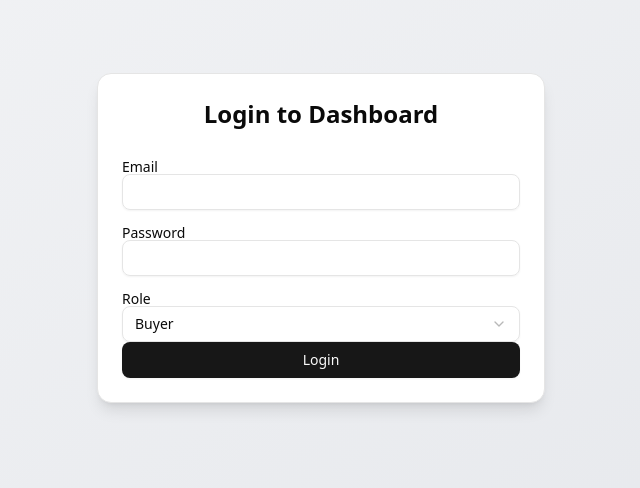
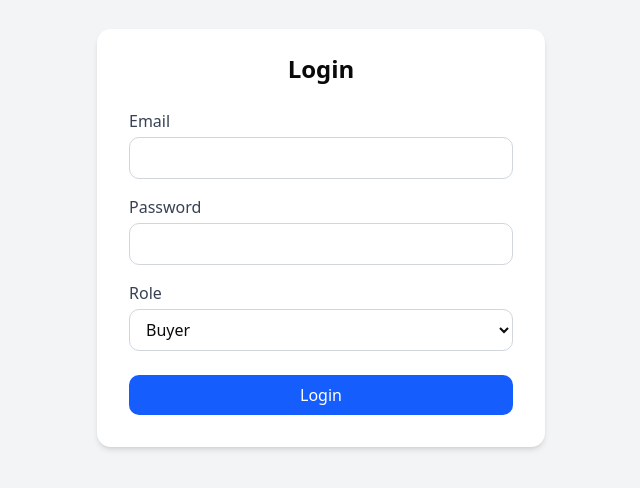
Before and after one commit to mpawank/role-based-buyer-vendor, a Next.js app: page / in a window 1280 px wide. Shown: the part 162-650 px from the top of the page, without its empty margins (319-959 px from the left). Built offline with nearby package versions, Linux system fonts and the light colour scheme.

Commit message:
resolving the deployemtn errors

```diff
--- a/app/login/page.tsx
+++ b/app/login/page.tsx
@@ -35,11 +35,14 @@ export default function LoginPage() {
         throw new Error(data.error || 'Login failed');
       }
 
-      // optionally store token in localStorage
       localStorage.setItem('token', data.token);
       router.push(`/dashboard/${data.role}`);
-    } catch (err: React.FormEvent<HTMLFormElement>) {
-      setError(err.message);
+    } catch (err: unknown) {
+      if (err instanceof Error) {
+        setError(err.message);
+      } else {
+        setError('Something went wrong');
+      }
     } finally {
       setLoading(false);
     }
--- a/app/page.tsx
+++ b/app/page.tsx
@@ -2,20 +2,8 @@
 
 import { useState } from 'react';
 import { useRouter } from 'next/navigation';
-import {
-  Card,
-  CardHeader,
-  CardTitle,
-  CardContent,
-  CardFooter,
-} from "@/components/ui/card";
-import { Button } from "@/components/ui/button";
-import { Input } from "@/components/ui/input";
-import { Label } from "@/components/ui/label";
-import { Select, SelectTrigger, SelectValue, SelectContent, SelectItem } from "@/components/ui/select";
-import { ReloadIcon } from "@radix-ui/react-icons";
 
-export default function Home() {
+export default function LoginPage() {
   const router = useRouter();
   const [form, setForm] = useState({
     email: '',
@@ -27,10 +15,6 @@ export default function Home() {
 
   const handleChange = (e: React.ChangeEvent<HTMLInputElement | HTMLSelectElement>) => {
     setForm({ ...form, [e.target.name]: e.target.value });
-  };
-
-  const handleRoleChange = (value: string) => {
-    setForm({ ...form, role: value });
   };
 
   const handleSubmit = async (e: React.FormEvent) => {
@@ -53,67 +37,72 @@ export default function Home() {
 
       localStorage.setItem('token', data.token);
       router.push(`/dashboard/${data.role}`);
-    } catch (err: React.FormEvent<HTMLFormElement>) {
+    } catch (err: unknown) {
+      if (err instanceof Error) {
         setError(err.message);
+      } else {
+        setError('Something went wrong');
+      }
     } finally {
       setLoading(false);
     }
   };
 
   return (
-    <div className="min-h-screen flex items-center justify-center bg-gradient-to-br from-gray-100 to-gray-200 px-4">
-      <Card className="w-full max-w-md shadow-lg">
-        <CardHeader>
-          <CardTitle className="text-center text-2xl">Login to Dashboard</CardTitle>
-        </CardHeader>
-        <form onSubmit={handleSubmit}>
-          <CardContent className="space-y-4">
-            {error && (
-              <div className="text-sm text-red-500 font-medium text-center">{error}</div>
-            )}
-            <div>
-              <Label htmlFor="email">Email</Label>
-              <Input
-                id="email"
+    <div className="min-h-screen flex items-center justify-center bg-gray-100 p-4">
+      <form
+        onSubmit={handleSubmit}
+        className="bg-white shadow-md rounded-xl px-8 pt-6 pb-8 w-full max-w-md"
+      >
+        <h2 className="text-2xl font-semibold text-center mb-6">Login</h2>
+
+        {error && <p className="text-red-500 text-sm mb-4">{error}</p>}
+
+        <div className="mb-4">
+          <label className="block text-gray-700 mb-1">Email</label>
+          <input
+            type="email"
             name="email"
-                type="email"
             value={form.email}
             onChange={handleChange}
+            className="w-full border border-gray-300 rounded-lg px-3 py-2"
             required
           />
         </div>
-            <div>
-              <Label htmlFor="password">Password</Label>
-              <Input
-                id="password"
+
+        <div className="mb-4">
+          <label className="block text-gray-700 mb-1">Password</label>
+          <input
+            type="password"
             name="password"
-                type="password"
             value={form.password}
             onChange={handleChange}
+            className="w-full border border-gray-300 rounded-lg px-3 py-2"
             required
           />
         </div>
-            <div>
-              <Label>Role</Label>
-              <Select value={form.role} onValueChange={handleRoleChange}>
-                <SelectTrigger className="w-full">
-                  <SelectValue placeholder="Select a role" />
-                </SelectTrigger>
-                <SelectContent>
-                  <SelectItem value="buyer">Buyer</SelectItem>
-                  <SelectItem value="vendor">Vendor</SelectItem>
-                </SelectContent>
-              </Select>
+
+        <div className="mb-6">
+          <label className="block text-gray-700 mb-1">Role</label>
+          <select
+            name="role"
+            value={form.role}
+            onChange={handleChange}
+            className="w-full border border-gray-300 rounded-lg px-3 py-2"
+          >
+            <option value="buyer">Buyer</option>
+            <option value="vendor">Vendor</option>
+          </select>
         </div>
-          </CardContent>
-          <CardFooter>
-            <Button type="submit" className="w-full" disabled={loading}>
-              {loading && <ReloadIcon className="mr-2 h-4 w-4 animate-spin" />}
+
+        <button
+          type="submit"
+          className="w-full bg-blue-600 hover:bg-blue-700 text-white py-2 px-4 rounded-lg"
+          disabled={loading}
+        >
           {loading ? 'Logging in...' : 'Login'}
-            </Button>
-          </CardFooter>
+        </button>
       </form>
-      </Card>
     </div>
   );
 }
```
Lines whose indentation alone changed are shown as unchanged.
